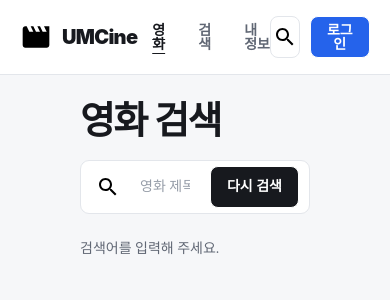
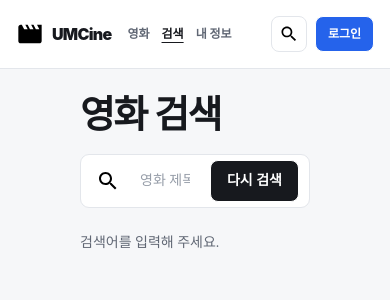
Before and after one commit to DGU-UMC-11th/PE-Web-C, a React (Vite) app in the folder umcine/: page /search in a window 390 px wide. Shown: the top 300 px of the page. Built offline with nearby package versions, Linux system fonts and the light colour scheme.

Commit message:
mission/#3: 헤더 활성 스타일 및 반응형 선택 미션 구현

```diff
--- a/umcine/src/components/layout/header.tsx
+++ b/umcine/src/components/layout/header.tsx
@@ -1,44 +1,74 @@
-import { Link } from "@tanstack/react-router";
+import { Link, useRouterState } from "@tanstack/react-router";
 
 function Header() {
+  const pathname = useRouterState({
+    select: (state) => state.location.pathname,
+  });
+
+  const isMovieActive = pathname === "/" || pathname.startsWith("/movies/");
+
+  const isSearchActive = pathname === "/search";
+
+  const navBase =
+    "cursor-pointer whitespace-nowrap text-[14px] font-bold leading-none no-underline max-[480px]:text-[12px]";
+
+  const activeClass = "text-[#17191e] underline underline-offset-4";
+
+  const inactiveClass = "text-[#606774]";
+
   return (
-    <header className="box-border flex w-full items-center justify-between border-b border-[#e3e6eb] bg-white px-[max(80px,calc((100%-1280px)/2))] py-6 max-[480px]:px-5 max-[480px]:py-4">
-      <div className="flex items-center gap-[42px]">
-        <div className="flex items-center gap-[10px]">
-          <img className="block h-8 w-8" src="/icons/movie.svg" alt="" />
+    <header className="box-border flex w-full items-center justify-between border-b border-[#e3e6eb] bg-white px-[max(80px,calc((100%-1280px)/2))] py-6 max-[480px]:px-4 max-[480px]:py-4">
+      <div className="flex items-center gap-[42px] max-[480px]:gap-4">
+        <div className="flex items-center gap-[10px] max-[480px]:gap-2">
+          <img
+            className="block h-8 w-8 max-[480px]:h-7 max-[480px]:w-7"
+            src="/icons/movie.svg"
+            alt=""
+          />
 
-          <span className="text-[20px] font-black leading-none tracking-[-0.7px] text-[#17191e]">
+          <span className="whitespace-nowrap text-[20px] font-black leading-none tracking-[-0.7px] text-[#17191e] max-[480px]:text-[16px]">
             UMCine
           </span>
         </div>
 
-        <nav className="flex items-center gap-[30px] text-[14px] font-bold leading-none text-[#606774]">
+        <nav className="flex items-center gap-[30px] max-[480px]:gap-3">
           <Link
             to="/"
-            className="cursor-pointer text-[#17191e] underline underline-offset-4"
+            className={`${navBase} ${
+              isMovieActive ? activeClass : inactiveClass
+            }`}
           >
             영화
           </Link>
 
-          <Link to="/search" className="cursor-pointer">
+          <Link
+            to="/search"
+            className={`${navBase} ${
+              isSearchActive ? activeClass : inactiveClass
+            }`}
+          >
             검색
           </Link>
 
-          <span className="cursor-pointer">내 정보</span>
+          <span className={`${navBase} ${inactiveClass}`}>내 정보</span>
         </nav>
       </div>
 
-      <div className="flex items-center gap-[10px]">
+      <div className="flex items-center gap-[10px] max-[480px]:gap-2">
         <button
-          className="flex h-[42px] w-[42px] cursor-pointer items-center justify-center rounded-lg border border-[#e3e6eb] bg-white p-0"
+          className="flex h-[42px] w-[42px] cursor-pointer items-center justify-center rounded-lg border border-[#e3e6eb] bg-white p-0 max-[480px]:h-9 max-[480px]:w-9"
           type="button"
           aria-label="검색"
         >
-          <img className="h-6 w-6" src="/icons/search.svg" alt="" />
+          <img
+            className="h-6 w-6 max-[480px]:h-5 max-[480px]:w-5"
+            src="/icons/search.svg"
+            alt=""
+          />
         </button>
 
         <button
-          className="flex h-[42px] cursor-pointer items-center rounded-lg border border-white bg-[#2563eb] px-4 text-[14px] font-extrabold leading-none text-white"
+          className="flex h-[42px] cursor-pointer items-center rounded-lg border border-white bg-[#2563eb] px-4 text-[14px] font-extrabold leading-none text-white max-[480px]:h-9 max-[480px]:px-3 max-[480px]:text-[12px]"
           type="button"
         >
           로그인
```
